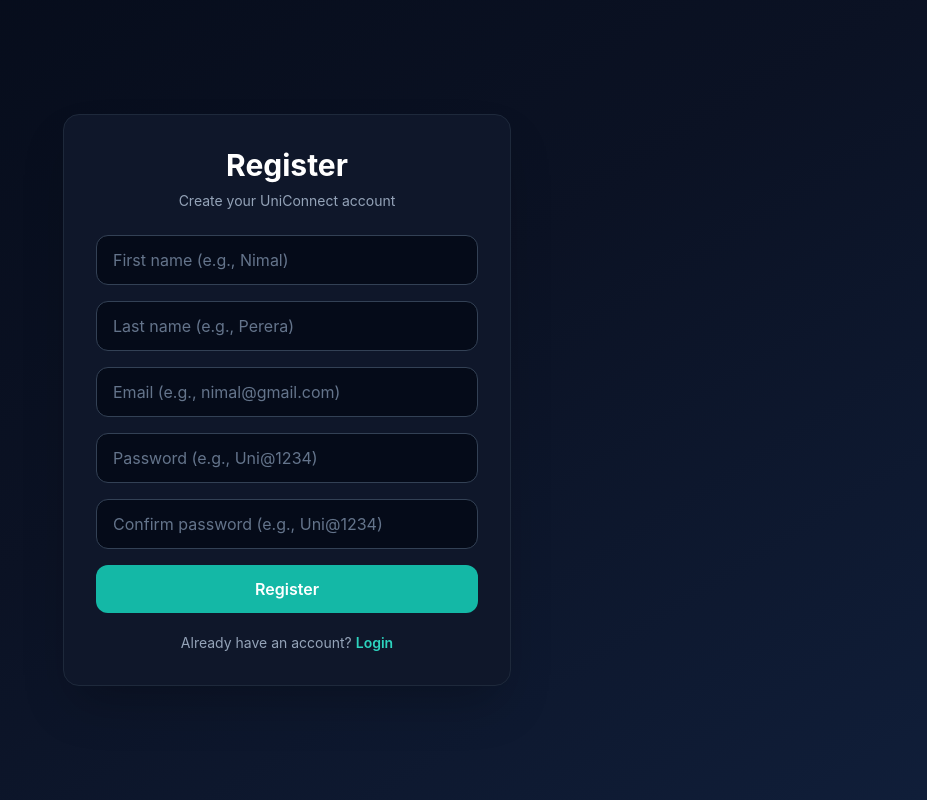
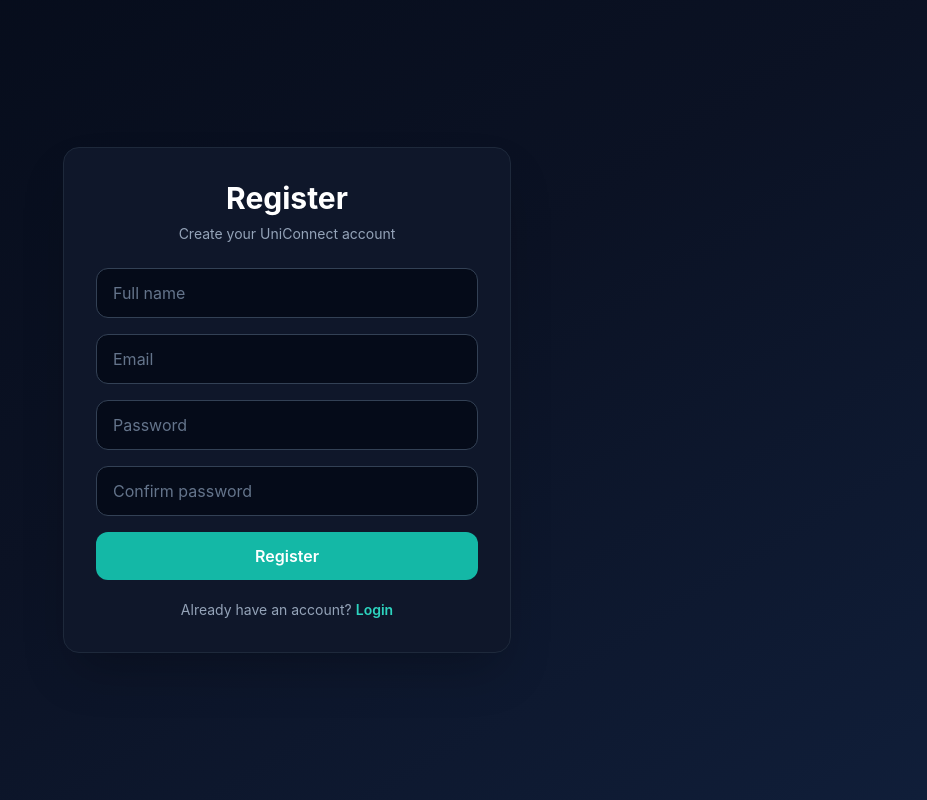
Before and after one commit to DenethKavinda/UniConnect, a React (Vite) app in the folder frontend/: page /register in a window 1280 px wide. Shown: the whole page, without its empty margins (353-1280 px from the left). Built offline with nearby package versions, Linux system fonts and the light colour scheme.

Commit message:
Revert "update to loging and register page"
This reverts commit 64097634facc888f11543e798137c91f37ba9b9b.

```diff
--- a/frontend/src/pages/LoginPage.jsx
+++ b/frontend/src/pages/LoginPage.jsx
@@ -19,10 +19,8 @@
   const handleSubmit = async (e) => {
     e.preventDefault();
     setError("");
-    const email = form.email.trim().toLowerCase();
-    const password = form.password;
 
-    if (!email || !password) {
+    if (!form.email || !form.password) {
       Swal.fire({
         icon: "warning",
         title: "Missing Fields",
@@ -34,36 +32,10 @@
       return;
     }
 
-    const emailRegex = /^[a-zA-Z0-9._%+-]+@gmail\.com$/i;
-    if (!emailRegex.test(email)) {
-      Swal.fire({
-        icon: "warning",
-        title: "Invalid Email",
-        text: "Please enter a valid Gmail address (example@gmail.com).",
-        confirmButtonColor: "#14b8a6",
-        background: "#0f172a",
-        color: "#ffffff",
-      });
-      return;
-    }
-
-    const passwordRegex = /^(?=.*[!@#$%^&*(),.?":{}|<>_\-\\[\]\/`~+=;']).{8,}$/;
-    if (!passwordRegex.test(password)) {
-      Swal.fire({
-        icon: "warning",
-        title: "Invalid Password",
-        text: "Password must be at least 8 characters and include a special character.",
-        confirmButtonColor: "#14b8a6",
-        background: "#0f172a",
-        color: "#ffffff",
-      });
-      return;
-    }
-
     try {
       setLoading(true);
 
-      const res = await API.post("/auth/login", { email, password });
+      const res = await API.post("/auth/login", form);
 
       const token = res.data.token;
       const user = res.data.user;
@@ -132,7 +104,7 @@
               value={form.email}
               onChange={handleChange}
               className="w-full rounded-xl border border-slate-700 bg-[#050b19] px-4 py-3 text-white placeholder-slate-500 outline-none focus:border-teal-500 focus:ring-2 focus:ring-teal-500/30"
-              placeholder="Enter Gmail (e.g., nimal@gmail.com)"
+              placeholder="Enter email"
             />
           </div>
 
@@ -146,7 +118,7 @@
               value={form.password}
               onChange={handleChange}
               className="w-full rounded-xl border border-slate-700 bg-[#050b19] px-4 py-3 text-white placeholder-slate-500 outline-none focus:border-teal-500 focus:ring-2 focus:ring-teal-500/30"
-              placeholder="Enter password (e.g., Uni@1234)"
+              placeholder="Enter password"
             />
           </div>
 
--- a/frontend/src/pages/RegisterPage.jsx
+++ b/frontend/src/pages/RegisterPage.jsx
@@ -4,9 +4,8 @@
 
 function RegisterPage() {
   const [form, setForm] = useState({
-    firstName: "",
-    lastName: "",
-    studentEmail: "",
+    name: "",
+    email: "",
     password: "",
     confirmPassword: "",
   });
@@ -23,28 +22,12 @@
     setError("");
     setSuccess("");
 
-    const firstName = form.firstName.trim();
-    const lastName = form.lastName.trim();
-    const studentEmail = form.studentEmail.trim().toLowerCase();
-
-    // Required fields example: Nimal | Perera | nimal@gmail.com | Uni@1234
-    if (!firstName || !lastName || !studentEmail || !form.password || !form.confirmPassword) {
+    if (!form.name || !form.email || !form.password || !form.confirmPassword) {
       return setError("All fields are required");
     }
 
-    if (firstName.length < 2 || lastName.length < 2) {
-      return setError("First name and last name must be at least 2 characters");
-    }
-
-    const studentEmailRegex = /^[a-zA-Z0-9._%+-]+@gmail\.com$/i;
-    if (!studentEmailRegex.test(studentEmail)) {
-      return setError("Please enter a valid Gmail address (example@gmail.com)");
-    }
-
-    // Password example: Uni@1234 (8+ chars and at least one special character)
-    const passwordRegex = /^(?=.*[!@#$%^&*(),.?":{}|<>_\-\\[\]\/`~+=;']).{8,}$/;
-    if (!passwordRegex.test(form.password)) {
-      return setError("Password must be at least 8 characters and include a special character");
+    if (form.password.length < 6) {
+      return setError("Password must be at least 6 characters");
     }
 
     if (form.password !== form.confirmPassword) {
@@ -53,8 +36,8 @@
 
     try {
       await API.post("/auth/register", {
-        name: `${firstName} ${lastName}`,
-        email: studentEmail,
+        name: form.name,
+        email: form.email,
         password: form.password,
       });
 
@@ -93,27 +76,16 @@
         <form onSubmit={handleSubmit} className="space-y-4">
           <input
             type="text"
-            name="firstName"
-            value={form.firstName}
-            placeholder="First name (e.g., Nimal)"
-            onChange={handleChange}
-            className="w-full rounded-xl border border-slate-700 bg-[#050b19] px-4 py-3 text-white placeholder-slate-500 outline-none focus:border-teal-500 focus:ring-2 focus:ring-teal-500/30"
-          />
-
-          <input
-            type="text"
-            name="lastName"
-            value={form.lastName}
-            placeholder="Last name (e.g., Perera)"
+            name="name"
+            placeholder="Full name"
             onChange={handleChange}
             className="w-full rounded-xl border border-slate-700 bg-[#050b19] px-4 py-3 text-white placeholder-slate-500 outline-none focus:border-teal-500 focus:ring-2 focus:ring-teal-500/30"
           />
 
           <input
             type="email"
-            name="studentEmail"
-            value={form.studentEmail}
-            placeholder="Email (e.g., nimal@gmail.com)"
+            name="email"
+            placeholder="Email"
             onChange={handleChange}
             className="w-full rounded-xl border border-slate-700 bg-[#050b19] px-4 py-3 text-white placeholder-slate-500 outline-none focus:border-teal-500 focus:ring-2 focus:ring-teal-500/30"
           />
@@ -121,8 +93,7 @@
           <input
             type="password"
             name="password"
-            value={form.password}
-            placeholder="Password (e.g., Uni@1234)"
+            placeholder="Password"
             onChange={handleChange}
             className="w-full rounded-xl border border-slate-700 bg-[#050b19] px-4 py-3 text-white placeholder-slate-500 outline-none focus:border-teal-500 focus:ring-2 focus:ring-teal-500/30"
           />
@@ -130,8 +101,7 @@
           <input
             type="password"
             name="confirmPassword"
-            value={form.confirmPassword}
-            placeholder="Confirm password (e.g., Uni@1234)"
+            placeholder="Confirm password"
             onChange={handleChange}
             className="w-full rounded-xl border border-slate-700 bg-[#050b19] px-4 py-3 text-white placeholder-slate-500 outline-none focus:border-teal-500 focus:ring-2 focus:ring-teal-500/30"
           />
```
